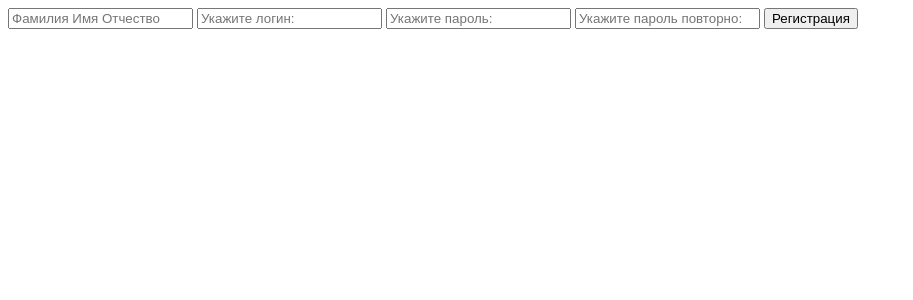
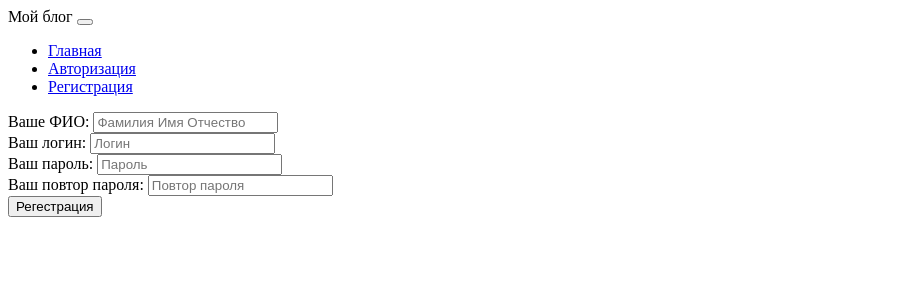
Before and after one commit to Awaeee/MVC-Project, a PHP site: page /register in a window 1280 px wide. Shown: the top 300 px of the page, without its empty margins (0-913 px from the left). Run offline with PHP 8.4, Linux system fonts and the light colour scheme.

Commit message:
Version 1.0.2

```diff
--- a/config.php
+++ b/config.php
@@ -1,6 +1,6 @@
 <?php
-const DB_HOSTNAME = '89.108.83.110';
-const DB_USERNAME = 'is342_eremin';
-const DB_PASSWORD = 'testingmysql';
-const DB_DATABASE = 'is342_eremin';
+const DB_HOSTNAME = 'mysqlis.radiotech.su';
+const DB_USERNAME = 'is342_11_test';
+const DB_PASSWORD = 'Plarz0C9W4';
+const DB_DATABASE = 'is342_11_test';
 const DB_PORT = '3306'; # Default 3306
--- a/views/header.php
+++ b/views/header.php
@@ -1,5 +1,5 @@
 <!doctype html>
-<html lang="en">
+<html lang=ru>
 <head>
     <meta charset="UTF-8">
     <meta name="viewport"
@@ -16,3 +16,18 @@
     ?>
 </head>
 <body>
+<nav>
+    <div>
+        <a>Мой блог</a>
+        <button>
+        <span></span>
+        </button>
+        <div>
+            <ul>
+                <li><a href="/">Главная</a></li>
+                <li><a href="/">Авторизация</a></li>
+                <li><a href="/">Регистрация</a></li>
+            </ul>
+        </div>
+    </div>
+</nav>
--- a/views/register.php
+++ b/views/register.php
@@ -10,12 +10,31 @@
     ? "<div class='error'>Пароли не совпали!</div>"
     : "" )
 ?>
-<form action="" method="POST">
-    <input type="text" name="name" placeholder="Фамилия Имя Отчество" required>
-    <input type="text" name="login" placeholder="Укажите логин:" required>
-    <input type="password" name="passsword" placeholder="Укажите пароль:" required>
-    <input type="password" name="passsword_confirmed" placeholder="Укажите пароль повторно:" required>
-    <input type="submit" value="Регистрация">
-</form>
-
 <?php @include_once 'footer.php'; ?>
+<div>
+    <div>
+        <div>
+            <div>
+                <form action="" method="POST">
+                    <div>
+                        <lable>Ваше ФИО:</lable>
+                        <input type="text" name="name" id="inputName" placeholder="Фамилия Имя Отчество">
+                    </div>
+                    <div>
+                        <lable>Ваш логин:</lable>
+                        <input type="text" name="login" id="inputLogin" placeholder="Логин">
+                    </div>
+                    <div>
+                        <lable>Ваш пароль:</lable>
+                        <input type="password" name="password" id="inputPassword" placeholder="Пароль">
+                    </div>
+                    <div>
+                        <lable>Ваш повтор пароля:</lable>
+                        <input type="password" name="password_confirmed" id="inputPasswordConfirmed" placeholder="Повтор пароля">
+                    </div>
+                    <button>Регестрация</button>
+                </form>
+            </div>
+        </div>
+    </div>
+</div>
```
Also changed, not shown: README.md.
